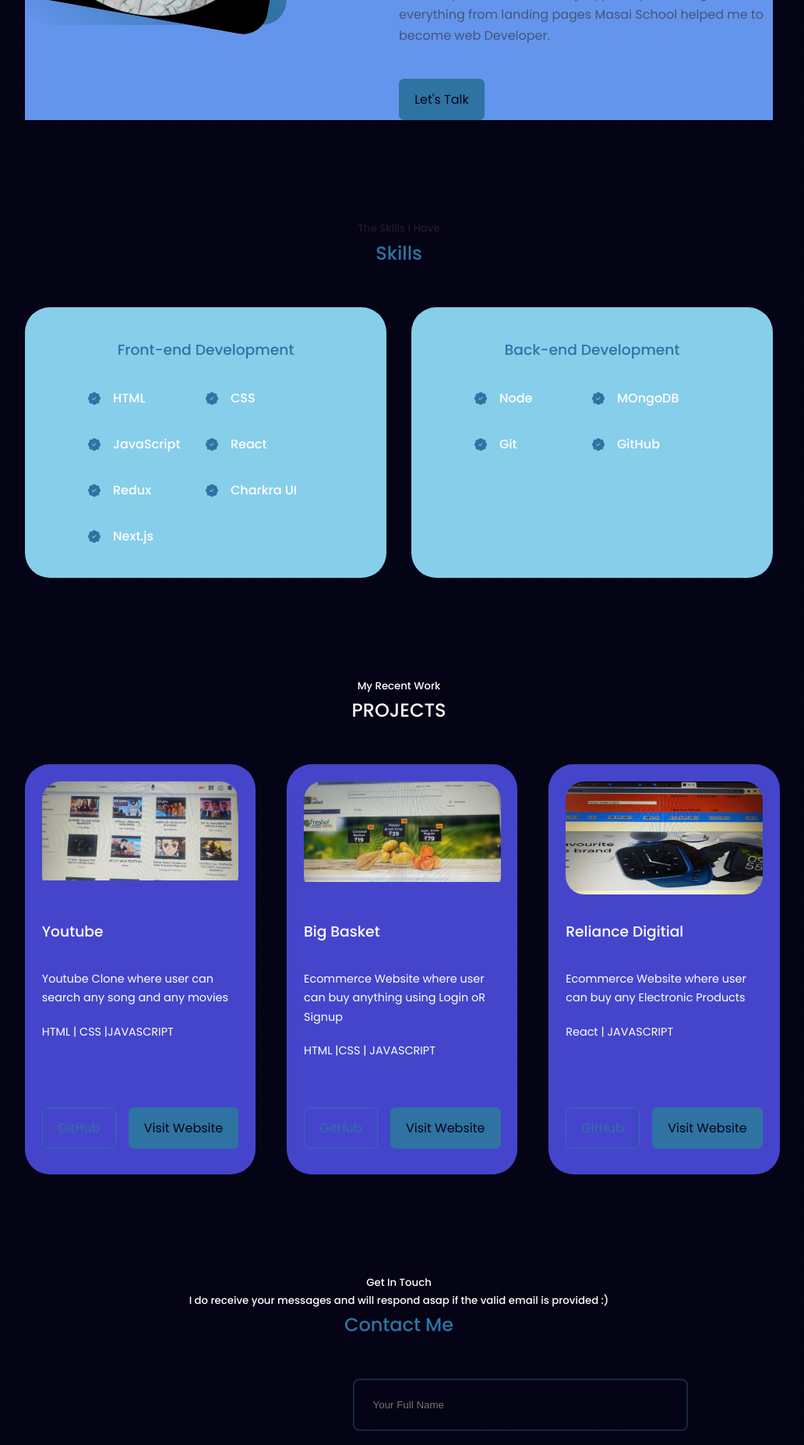
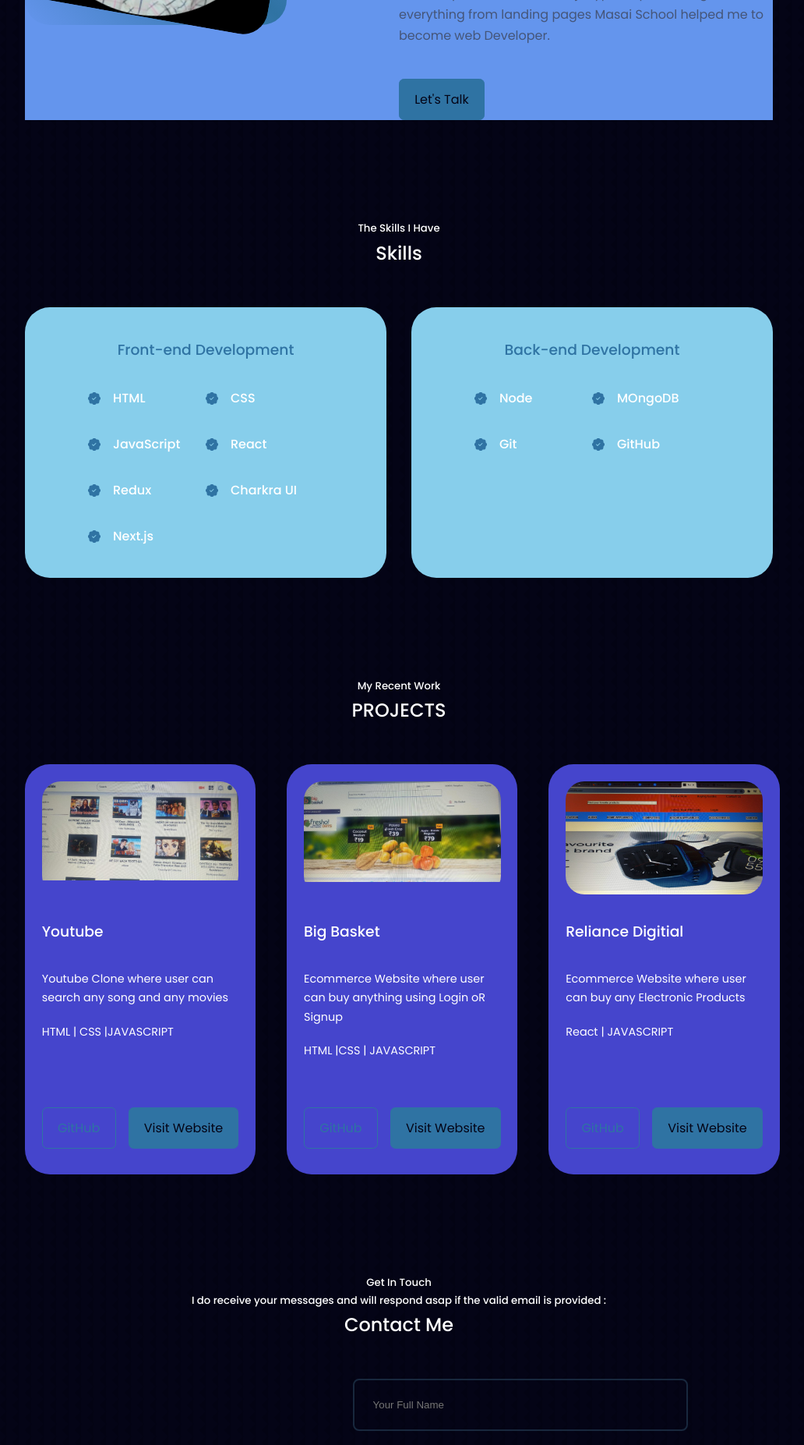
Before and after one commit to AnjuTewatia/AnjuTewatia.github.io, a React (Create React App) app: page / in a window 1280 px wide. Shown: the part 862-2715 px from the top of the page at 78% size, without its empty margins (128-1160 px from the left). Built offline with nearby package versions, Linux system fonts and the light colour scheme.

Commit message:
add final

```diff
--- a/src/components/contact/Contact.jsx
+++ b/src/components/contact/Contact.jsx
@@ -10,21 +10,6 @@
   const handleSubmit = (e) => {
     e.preventDefault();
     setMessage(true);
-    // emailjs
-    //   .sendForm(
-    //     'service_k2qawqh',
-    //     'template_c6rkpn6',
-    //     formRef.current,
-    //     'X7K7ebhIeOy3YwHki'
-    //   )
-      // .then(
-      //   (result) => {
-      //     console.log(result.text);
-      //   },
-      //   (error) => {
-      //     console.log(error.text);
-      //   }
-      // );
 
     e.target.reset();
   };
@@ -33,9 +18,9 @@
       <h5 style={{color:"white"}}>Get In Touch</h5>
       <h5 style={{color:"white"}}>
         I do receive your messages and will respond asap if the valid email is
-        provided :)
+        provided :
       </h5>
-      <h2>Contact Me</h2>
+      <h2 style={{color:"white"}}>Contact Me</h2>
       <div className="container contact__container">
         <div className="contact__options">
           <article className="contact__option">
@@ -45,7 +30,7 @@
             <a href="anjutewatia008@gmail.com">Send a message</a>
           </article>
         </div>
-        <form ref={formRef} onSubmit={handleSubmit}>
+        <form action="https://formspree.io/f/xknedydb" method='POST'>
           <input
             type="text"
             placeholder="Your Full Name"
--- a/src/components/experience/Experience.jsx
+++ b/src/components/experience/Experience.jsx
@@ -6,8 +6,8 @@
 const Experience = () => {
   return (
     <section id="experience">
-      <h5>The Skills I Have</h5>
-      <h2>Skills</h2>
+      <h5 style={{color:"white"}}>The Skills I Have</h5>
+      <h2 style={{color:"white"}}>Skills</h2>
       <div className="container experience__container">
         <div className="experience__frontend">
           <h3>Front-end Development</h3>
```
